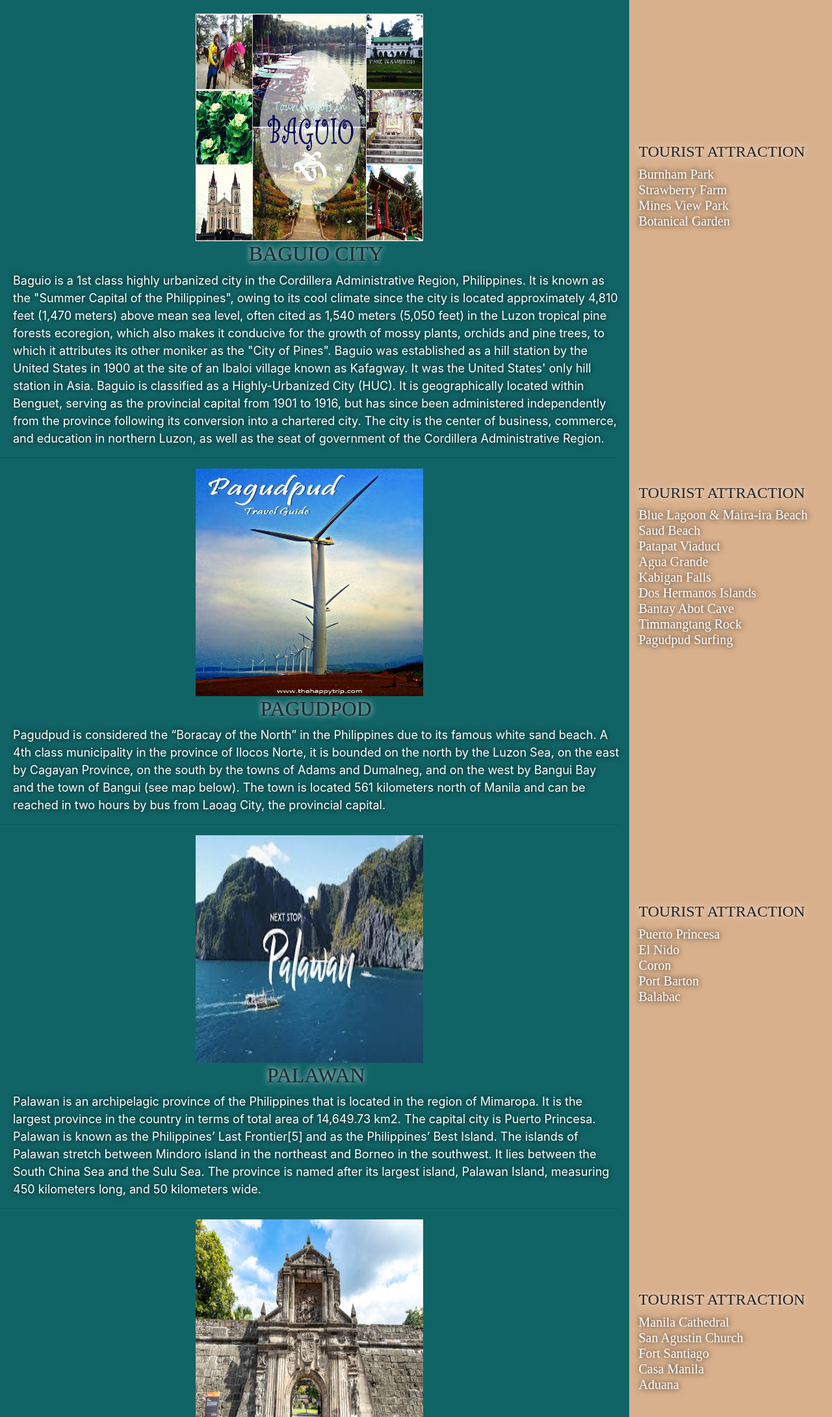
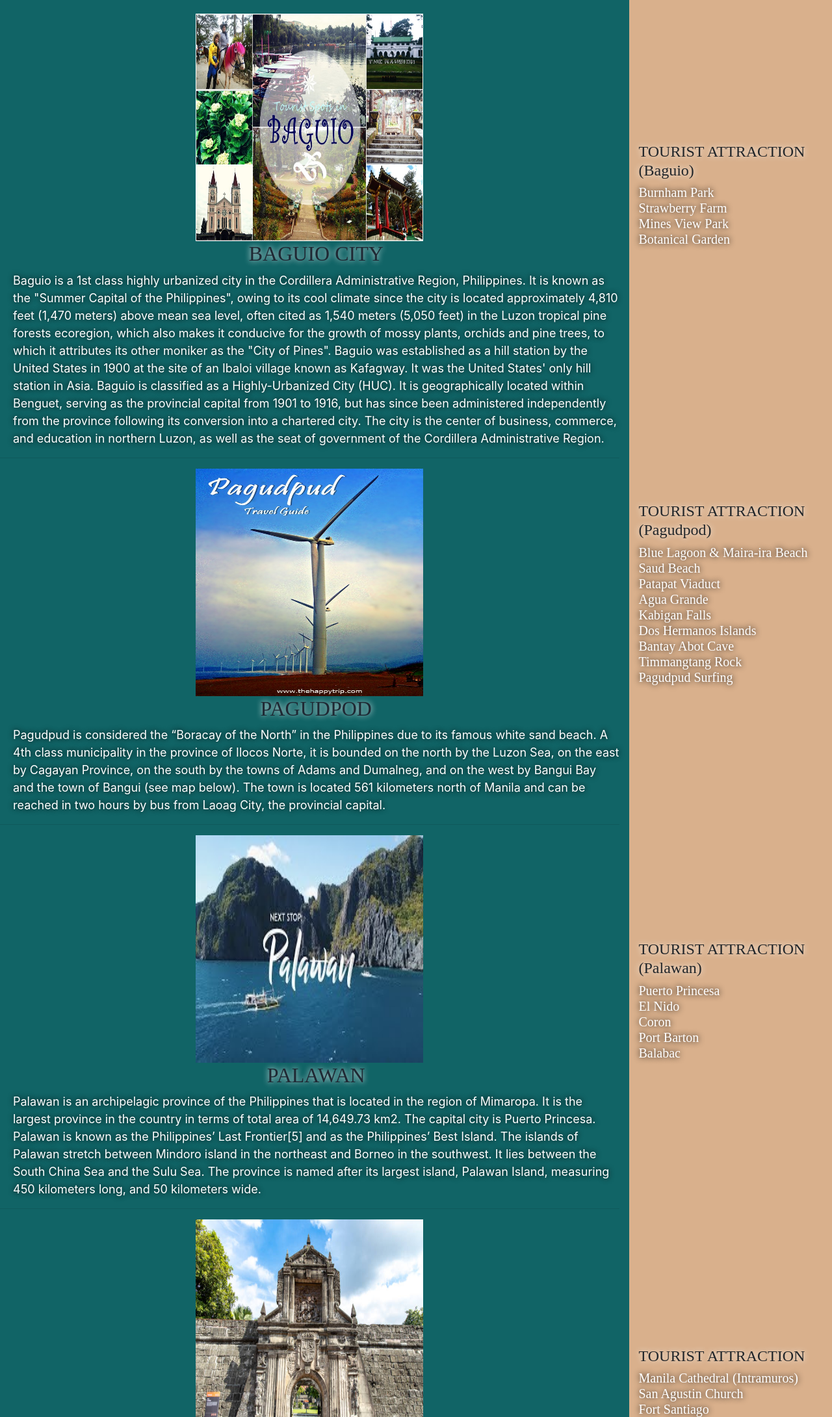
Before and after one commit to mailliwlrac/mailliwlrac, a plain HTML site: page mainweb.html in a window 1280 px wide. Shown: the part 380-2560 px from the top of the page at 65% size. Drawn offline with nearby package versions, Linux system fonts and the light colour scheme.

Commit message:
Update mainweb.html

```diff
--- a/mainweb.html
+++ b/mainweb.html
@@ -96,9 +96,9 @@
 		<center><img src="img/intramuros.jpg"></center>
 		<h2 align="center" class="intramuros">INTRAMUROS</h2>
 		<P class="intramuros">
-			Intramuros (Latin for "inside the walls") is the 0.67-square-kilometer (0.26 sq mi) historic walled area within the city of Manila, the capital of the Philippines. It is administered by the Intramuros Administration with the help of the city government of Manila.[2]
+			Intramuros (Latin for "inside the walls") is the 0.67-square-kilometer (0.26 sq mi) historic walled area within the city of Manila, the capital of the Philippines. It is administered by the Intramuros Administration with the help of the city government of Manila.
 
-			Present-day Intramuros comprises a centuries-old historic district, entirely surrounded by fortifications, that was considered at the time of the Spanish Empire to be the entire City of Manila. Other towns and arrabales (suburbs) located beyond the walls that are now districts of Manila were referred to as extramuros, Latin for "outside the walls",[3][4] and were independent towns that were only incorporated into the city of Manila during the early 20th century. Intramuros served as the seat of government of the Captaincy General of the Philippines, a component realm of the Spanish Empire, housing the colony's governor-general from its founding in 1571 until 1865, and the Real Audiencia of Manila until the end of Spanish rule during the Philippine Revolution of 1898.
+			Present-day Intramuros comprises a centuries-old historic district, entirely surrounded by fortifications, that was considered at the time of the Spanish Empire to be the entire City of Manila. Other towns and arrabales (suburbs) located beyond the walls that are now districts of Manila were referred to as extramuros, Latin for "outside the walls", and were independent towns that were only incorporated into the city of Manila during the early 20th century. Intramuros served as the seat of government of the Captaincy General of the Philippines, a component realm of the Spanish Empire, housing the colony's governor-general from its founding in 1571 until 1865, and the Real Audiencia of Manila until the end of Spanish rule during the Philippine Revolution of 1898.
 		</P>
 		</div>
 		<hr>
@@ -129,7 +129,7 @@
 
 
 			<div class="spot">
-				<h4>TOURIST ATTRACTION</h4>
+				<h4>TOURIST ATTRACTION (Baguio)</h4>
 				<h5>
 					Burnham Park<br>
 					Strawberry Farm<br>
@@ -140,7 +140,7 @@
 			<br><br><br><br><br>
 
 			<div class="spot">
-				<h4>TOURIST ATTRACTION</h4>
+				<h4>TOURIST ATTRACTION (Pagudpod)</h4>
 				<h5>
 					Blue Lagoon & Maira-ira Beach<br>
 					Saud Beach<br>
@@ -157,7 +157,7 @@
 
 
 			<div class="spot">
-				<h4>TOURIST ATTRACTION</h4>
+				<h4>TOURIST ATTRACTION (Palawan)</h4>
 				<h5>
 					Puerto Princesa<br>
 					El Nido<br>
@@ -171,7 +171,7 @@
 			<div class="spot">
 				<h4>TOURIST ATTRACTION</h4>
 				<h5>
-					Manila Cathedral<br>
+					Manila Cathedral (Intramuros)<br>
 					San Agustin Church<br>
 					Fort Santiago<br>
 					Casa Manila<br>
@@ -182,7 +182,7 @@
 
 
 			<div class="spot">
-				<h4>TOURIST ATTRACTION</h4>
+				<h4>TOURIST ATTRACTION (Batanes)</h4>
 				<h5>
 					Racuh A Payaman (Marlboro Country)<br>
 					Alapad Hill and Rock Formation<br>
```
